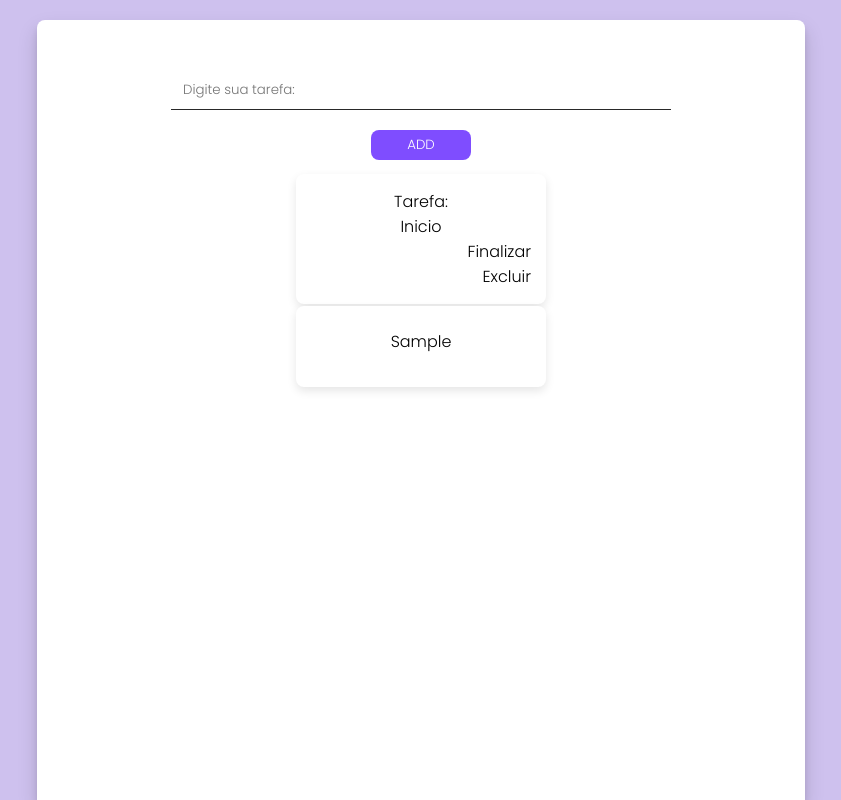
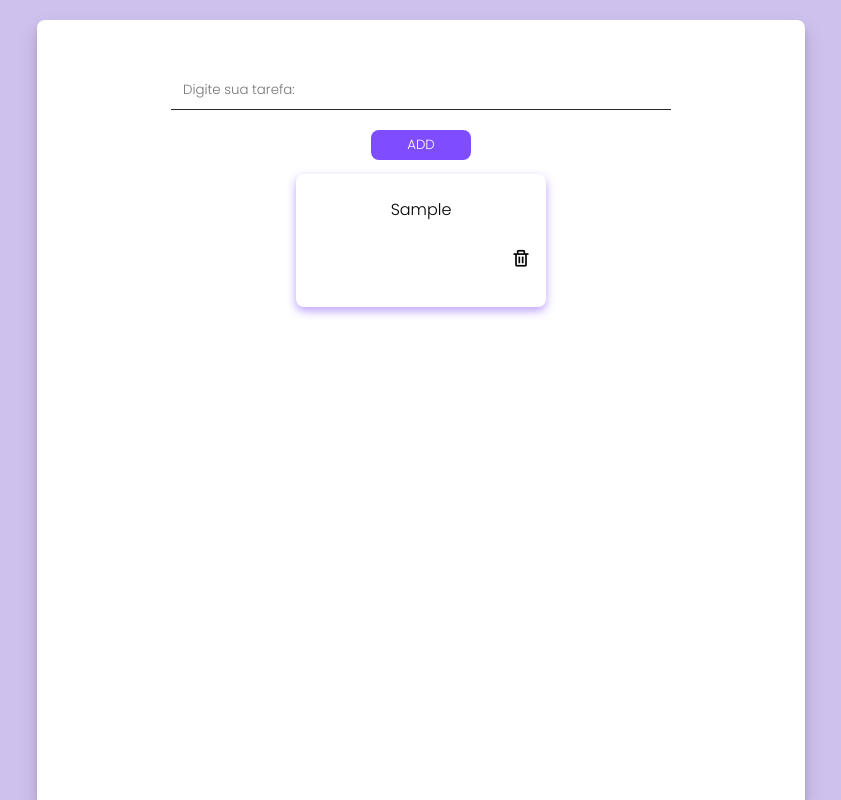
Before and after one commit to Marioguerra-MG/ROTINA-, a plain HTML site: page index.html in a window 1280 px wide. Both pictures are taken after typing "Sample" into the empty fields and a click on the button "ADD". Shown: the whole page, without its empty margins (219-1060 px from the left). Drawn offline with nearby package versions, Linux system fonts and the light colour scheme.

Commit message:
Atualicao na logica

```diff
--- a/css/index.css
+++ b/css/index.css
@@ -29,6 +29,10 @@ body{
     border-radius: 8px 8px 0 0;
     padding-top: 50px;
     box-shadow: 0px 10px 20px rgba(0, 0, 0, 0.15), 0px 6px 6px rgba(0, 0, 0, 0.10);
+}
+
+.conteudo {
+    overflow: auto; /* Permite rolagem vertical e horizontal */
 }
 
 .camposDeAcao{
@@ -66,21 +70,23 @@ tbody{
 }
 
 
+
 tr{
     display: flex;
     flex-direction: column;
     width: 250px;
-    background-color: #fff;
+    background-color: white;
     border-radius: 8px;
-    box-shadow: 0px 4px 10px rgba(0, 0, 0, 0.1);
+    box-shadow: 0px 4px 10px rgba(127, 77, 255, 0.521);
+    /*border: 1px solid black ;*/
     padding: 15px;
 }
 
 td{
     margin-bottom: 10px;
     padding: 8px 0;
-    border-bottom: 1px solid #eee;
-}
+    text-align: center;
+}s
 
 td:last-child{
     border-bottom: none;
@@ -88,5 +94,19 @@ td:last-child{
 }
 
 .finalizar, .acao{
-        text-align: right;
+    text-align: right;
 }
+
+thead{
+    display: none;
+}
+
+td i{
+    background: none;
+    font-size: 20px;
+}
+
+td button{
+    background: none;
+    border: none;
+}
--- a/index.html
+++ b/index.html
@@ -4,6 +4,7 @@
     <meta charset="UTF-8">
     <meta name="viewport" content="width=device-width, initial-scale=1.0">
     <link rel="stylesheet" href="https://cdnjs.cloudflare.com/ajax/libs/font-awesome/6.5.1/css/all.min.css" integrity="sha512-DTOQO9RWCH3ppGqcWaEA1BIZOC6xxalwEsw9c2QQeAIftl+Vegovlnee1c9QX4TctnWMn13TZye+giMm8e2LwA==" crossorigin="anonymous" referrerpolicy="no-referrer" />
+    <link href='https://unpkg.com/boxicons@2.1.1/css/boxicons.min.css' rel='stylesheet'>
     <link rel="stylesheet" href="/css/index.css">
     <title>ROTINA+</title>
 </head>
@@ -11,17 +12,14 @@
     <main class="conteudo">
         <form class="camposDeAcao">
             <input type="text" id="tarefa" placeholder="Digite sua tarefa:"/>
-            <button id="adicionar">ADD</button>
+            <button onclick="adicionar" id="adicionar">ADD</button>
         </form>
 
         <div>
             <table>
                 <thead>
                     <tr>
-                        <th>Tarefa:</th>
-                        <th>Inicio</th>
-                        <th class="finalizar">Finalizar</th>
-                        <th class="acao">Excluir</th>
+
                     </tr>
                 </thead>
                 <tbody>
--- a/js/index.js
+++ b/js/index.js
@@ -1,23 +1,52 @@
-document.getElementById('adicionar'),addEventListener('click', function(event){
-    event.preventDefault();
+const mTarefa = document.querySelector('#tarefa');
+const mAdicionar = document.querySelector('#adicionar');
+const tbody = document.querySelector("tbody");
 
-const tarefaInput = document.getElementById('tarefa');
+let bTarefa = [];
+let id;
 
-const tarefaTexto = tarefaInput.value.trim();
+function inserirTarefa (item, index){
+    let tr = document.createElement("tr");
 
-if (tarefaTexto !== ""){
-    const novaLinha = document.createElement('tr');
+    tr.innerHTML = `
+        <td>${item.tarefa}</td>
+
+        <td class="acao">
+            <button id="deletar" onclick="deleteItem(${index})"><i class='bx bx-trash'></i></button>
+        </td>
+
+    `;
+
+    tbody.appendChild(tr)
+
+}
+
+mAdicionar.onclick = e =>{
+    if(mTarefa.value.trim() === ''){
+        return;
+    }
 
 
+    e.preventDefault();
 
-    const novaCelula = document.createElement('td');
-    novaCelula.textContent=tarefaTexto;
+    if(id !==undefined){
+        bTarefa[id] = {'tarefa': mTarefa.value}
 
-    novaLinha.appendChild(novaCelula);
+    }else{
+        bTarefa.push({'tarefa' : mTarefa.value});
+    }
 
-    document.querySelector('tbody').appendChild(novaLinha);
+    mTarefa.value='';
+    id= undefined;
 
-    tarefaInput.value = "";
+    tbody.innerHTML = '';
+    bTarefa.forEach(inserirTarefa);
 }
 
-});
+
+function deleteItem(index){
+    bTarefa.splice(index, 1);
+    tbody.innerHTML='';
+    bTarefa.forEach(inserirTarefa);
+
+}
```
